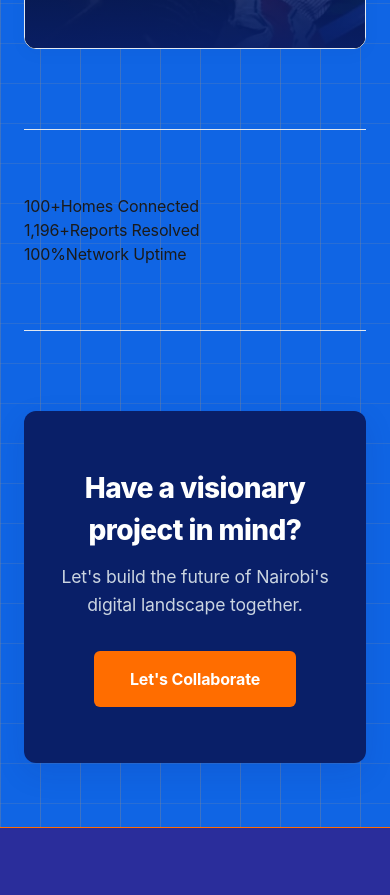
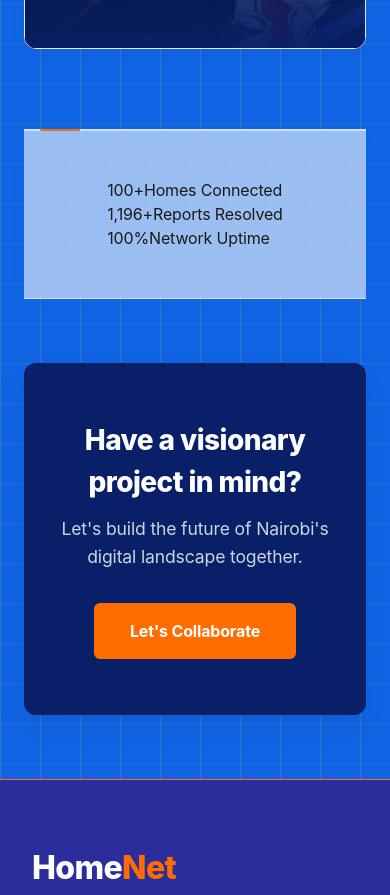
Before and after one commit to wainaina-mwangi/HomeNet, a React (Vite) app: page /News in a window 390 px wide. Shown: the part 2840-3735 px from the top of the page. Built offline with nearby package versions, Linux system fonts and the light colour scheme.

Commit message:
Update NewsGallery.css

```diff
--- a/src/components/NewsGallery.css
+++ b/src/components/NewsGallery.css
@@ -126,13 +126,75 @@
 }
 
 /* ==========================================================================
-   3. LiveStats Wrapper
+   Modernized Stats Wrapper Section
    ========================================================================== */
 .stats-wrapper-section {
-  padding: 4rem 0;
-  border-top: 1px solid #e2e8f0;
-  border-bottom: 1px solid #e2e8f0;
-  margin: 5rem 0;
+  position: relative;
+  padding: 4.5rem 2rem;
+  margin: 6rem 0;
+
+  /* Modern clean slate container */
+  background: rgba(248, 250, 252, 0.6); /* Semi-transparent Slate 50 */
+  backdrop-filter: blur(8px);
+  -webkit-backdrop-filter: blur(8px);
+
+  /* Tactile, thin-profile borders instead of flat lines */
+  border-top: 1px solid rgba(226, 232, 240, 0.8);
+  border-bottom: 1px solid rgba(226, 232, 240, 0.8);
+  border-radius: 16px;
+
+  /* Deep, natural ambient shadow to make the section pop smoothly */
+  box-shadow:
+    0 4px 30px rgba(15, 23, 42, 0.015),
+    inset 0 1px 0 rgba(255, 255, 255, 0.6);
+
+  /* Smooth alignment transition */
+  display: flex;
+  flex-direction: column;
+  justify-content: center;
+  align-items: center;
+  transition: all 0.3s ease-in-out;
+}
+
+/* Accent decorative corner bracket to indicate modern "live data" monitoring */
+.stats-wrapper-section::before {
+  content: "";
+  position: absolute;
+  top: -1px;
+  left: 2rem;
+  width: 40px;
+  height: 2px;
+  background-color: #FF6D00; /* Subtle orange brand accent marker */
+  border-radius: 99px;
+}
+
+/* ==========================================================================
+   Dark Mode Integration
+   ========================================================================== */
+.dark .stats-wrapper-section {
+  background: rgba(11, 19, 41, 0.45); /* Refined deep navy */
+  border-top-color: rgba(30, 41, 59, 0.7);
+  border-bottom-color: rgba(30, 41, 59, 0.7);
+  box-shadow:
+    0 10px 40px rgba(2, 6, 23, 0.3),
+    inset 0 1px 0 rgba(255, 255, 255, 0.05);
+}
+
+/* ==========================================================================
+   Mobile Responsive Tweak
+   ========================================================================== */
+@media (max-width: 640px) {
+  .stats-wrapper-section {
+    padding: 3rem 1rem;
+    margin: 4rem 0;
+    border-radius: 0; /* Bleeds flat to screen edge on mobile */
+    border-left: none;
+    border-right: none;
+  }
+
+  .stats-wrapper-section::before {
+    left: 1rem;
+  }
 }
 
 /* ==========================================================================
```
